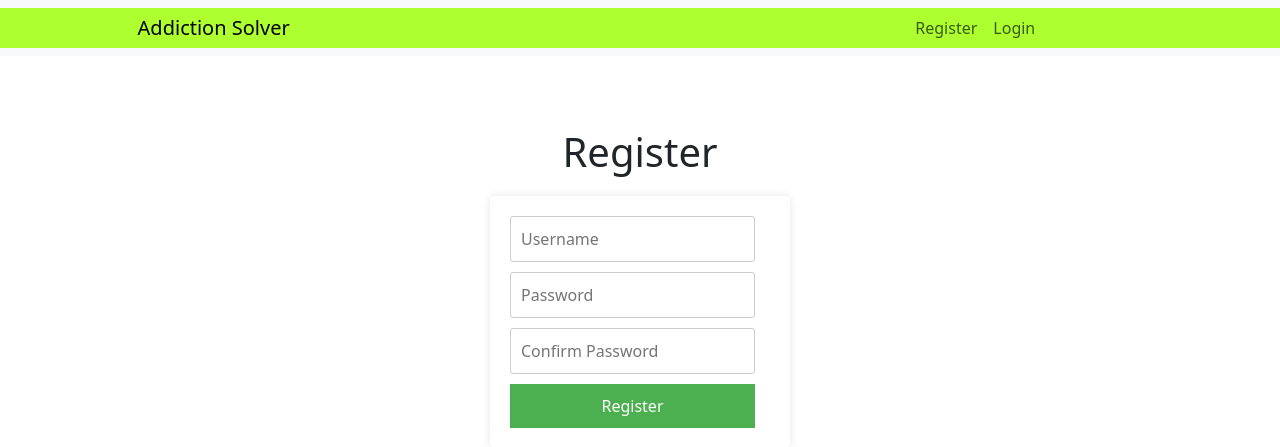
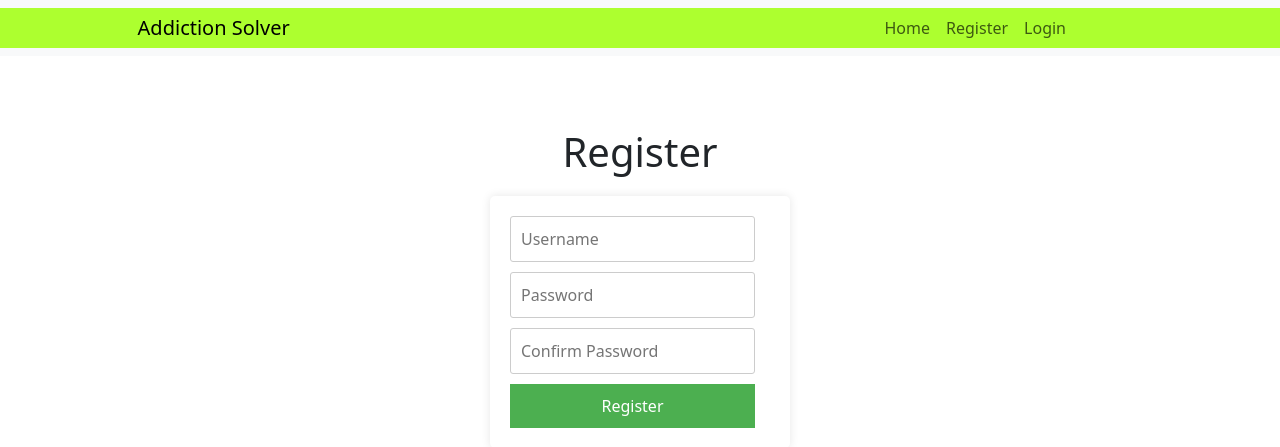
Before and after one commit to Samboja651/Addiction-Solver, a Flask app: page /register in a window 1280 px wide. Shown: the top 447 px of the page. Run offline with Flask 3, Linux system fonts and the light colour scheme.

Commit message:
home tab

```diff
--- a/app/templates/navigation.html
+++ b/app/templates/navigation.html
@@ -15,7 +15,10 @@
                 <ul class="navbar-nav me-auto mb-2 mb-lg-0 customize">
                     {% if g.user %}
                         <!-- only for logged in user -->
-                        <!-- user name -->
+                        <!-- home -->
+                        <li class="nav-item">
+                            <a class="nav-link" href="{{ url_for('home.home') }}">Home</a>
+                        </li>
 
                         <!-- help -->
                         <li class="nav-item">
@@ -31,7 +34,9 @@
                     {% else %}
                         <!-- show this for non logged in user -->
                         <!-- home -->
-
+                        <li class="nav-item">
+                            <a class="nav-link" href="{{ url_for('home.home') }}">Home</a>
+                        </li>
 
                         <!-- register -->
                         <li class="nav-item">
```
Also changed, not shown: README.md.
